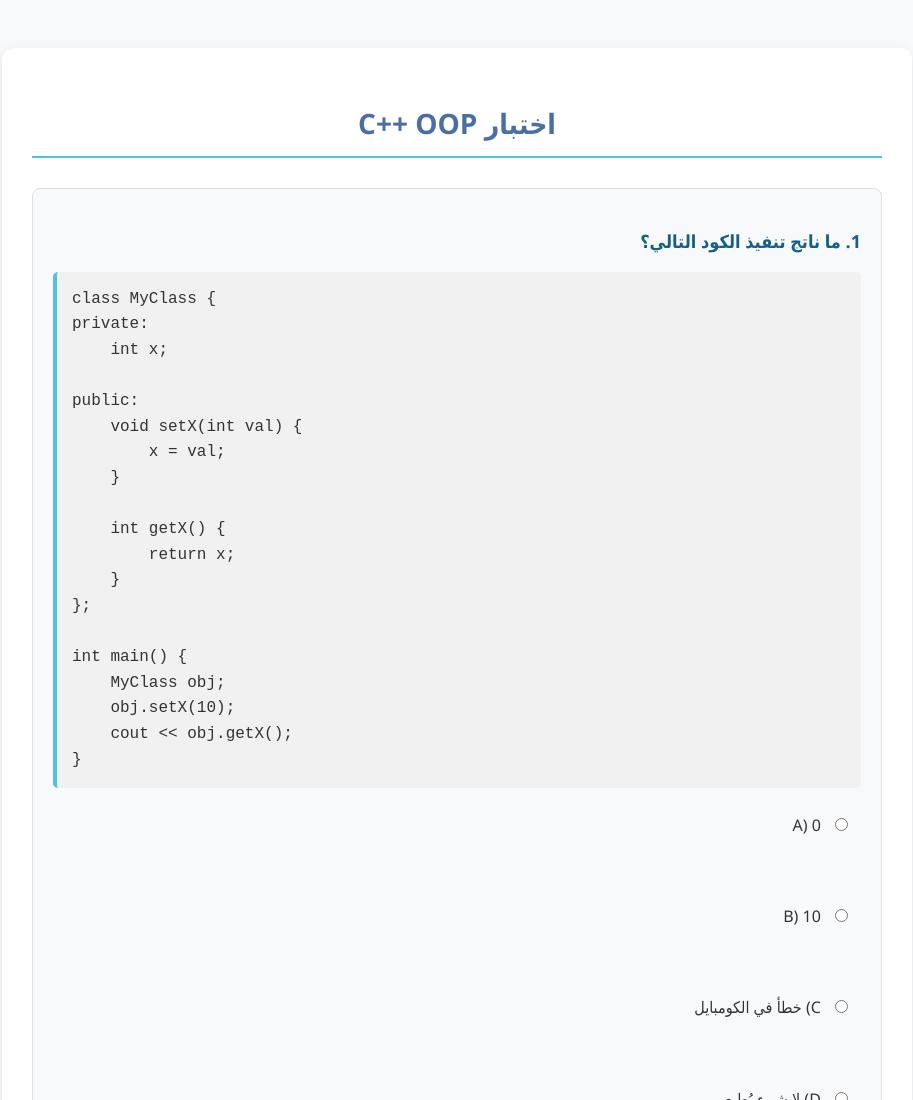
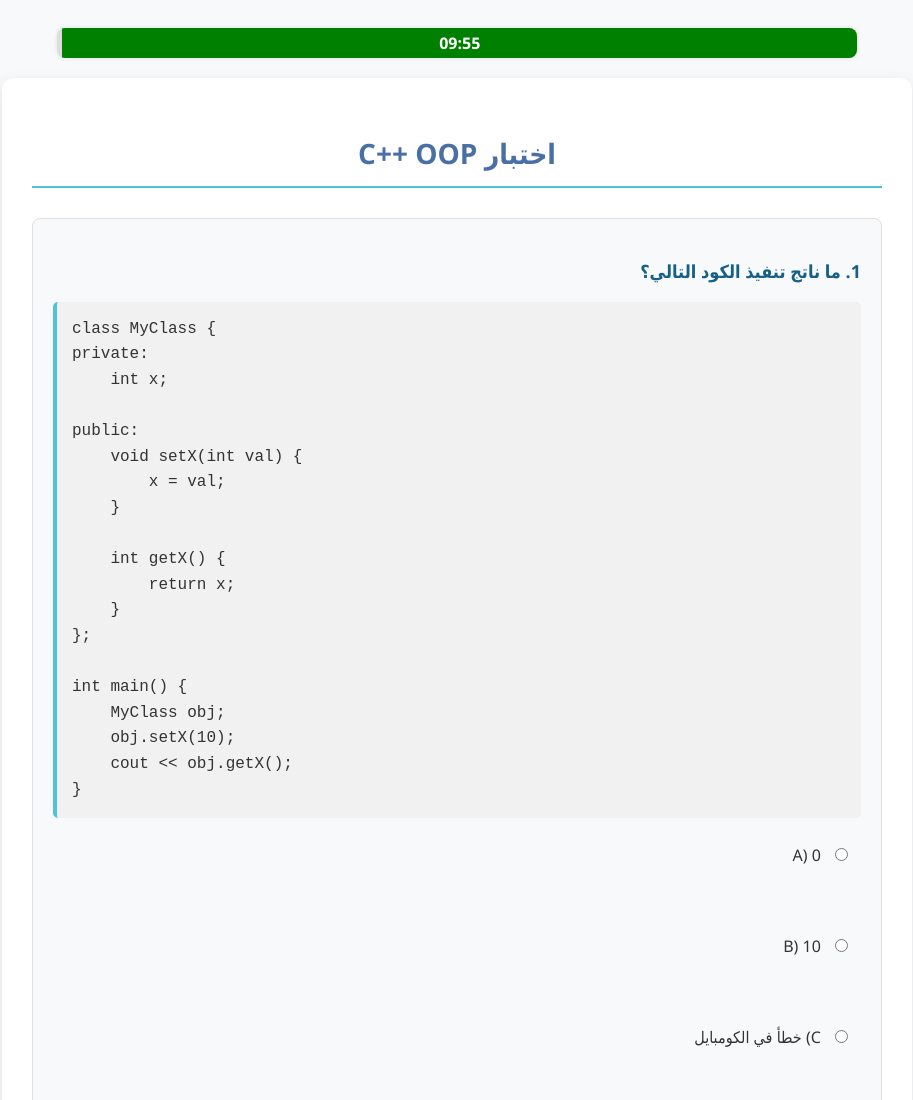
Before and after one commit to CodeMInds-sys/CodeMinds-website, a website: page public/quize.html in a window 1280 px wide. Shown: the top 1100 px of the page, without its empty margins (183-1096 px from the left). Drawn offline with Linux system fonts and the light colour scheme.

Commit message:
Update quize.html

```diff
--- a/public/quize.html
+++ b/public/quize.html
@@ -108,9 +108,46 @@
       font-weight: bold;
       color: green;
     }
+    .timer-container {
+      position: sticky;
+      top: 10px;
+  width: 100%;
+  max-width: 800px;
+  margin: 0 auto 20px;
+  height: 30px;
+  background-color: #ddd;
+  border-radius: 8px;
+  overflow: hidden;
+  box-shadow: 0 0 5px rgba(0,0,0,0.1);
+  z-index: 1000;
+}
+
+#progressBar {
+  width: 100%;
+  height: 100%;
+  background-color: green;
+  text-align: center;
+  color: white;
+  font-weight: bold;
+  line-height: 30px;
+  transition: width 1s linear, background-color 0.5s;
+}
+
+#progressText {
+  position: relative;
+  z-index: 2;
+}
+
   </style>
 </head>
 <body>
+  <div class="timer-container">
+    <div id="progressBar">
+      <span id="progressText">10:00</span>
+    </div>
+  </div>
+
+  <audio id="tickSound" src="https://www.soundjay.com/clock/sounds/clock-ticking-2.mp3"></audio>
 
 <div class="quiz-container">
   <h2>اختبار C++ OOP</h2>
@@ -353,12 +390,7 @@ int main() {
 
   </form>
 </div>
-
 <script>
-
-
-
-function checkAnswers() {
   const answers = {
     q1: "B",
     q2: "C",
@@ -373,17 +405,66 @@ function checkAnswers() {
   };
 
   let score = 0;
+  let totalTime = 600; // 10 دقائق
+  let timeLeft = totalTime;
 
-  for (let key in answers) {
-    const selected = document.querySelector(`input[name="${key}"]:checked`);
-    if (selected && selected.value === answers[key]) {
-      score++;
+  const resultDiv = document.getElementById("result");
+  const quizButton = document.querySelector("button");
+  const progressBar = document.getElementById("progressBar");
+  const progressText = document.getElementById("progressText");
+
+  function formatTime(seconds) {
+    const m = Math.floor(seconds / 60).toString().padStart(2, '0');
+    const s = (seconds % 60).toString().padStart(2, '0');
+    return `${m}:${s}`;
+  }
+
+  function updateProgressBar() {
+    let percent = (timeLeft / totalTime) * 100;
+    progressBar.style.width = percent + "%";
+    progressText.innerText = formatTime(timeLeft);
+
+    if (percent > 60) {
+      progressBar.style.backgroundColor = "green";
+    } else if (percent > 30) {
+      progressBar.style.backgroundColor = "orange";
+    } else {
+      progressBar.style.backgroundColor = "red";
     }
   }
 
-  document.getElementById("result").innerText = `درجتك: ${score} من 10`;
-}
+  function startTimer() {
+    const interval = setInterval(() => {
+      timeLeft--;
+      document.getElementById("tickSound").play();
 
+      updateProgressBar();
+
+      if (timeLeft <= 0) {
+        clearInterval(interval);
+        quizButton.disabled = true;
+        resultDiv.style.color = "red";
+        resultDiv.innerText = "انتهى الوقت ⌛";
+      }
+    }, 1000);
+  }
+
+  function checkAnswers() {
+    score = 0;
+    for (let key in answers) {
+      const selected = document.querySelector(`input[name="${key}"]:checked`);
+      if (selected && selected.value === answers[key]) {
+        score++;
+      }
+    }
+    resultDiv.style.color = "green";
+    resultDiv.innerText = `درجتك: ${score} من 10`;
+  }
+
+  window.onload = () => {
+    updateProgressBar();
+    startTimer();
+  };
 </script>
 
 </body>
```
